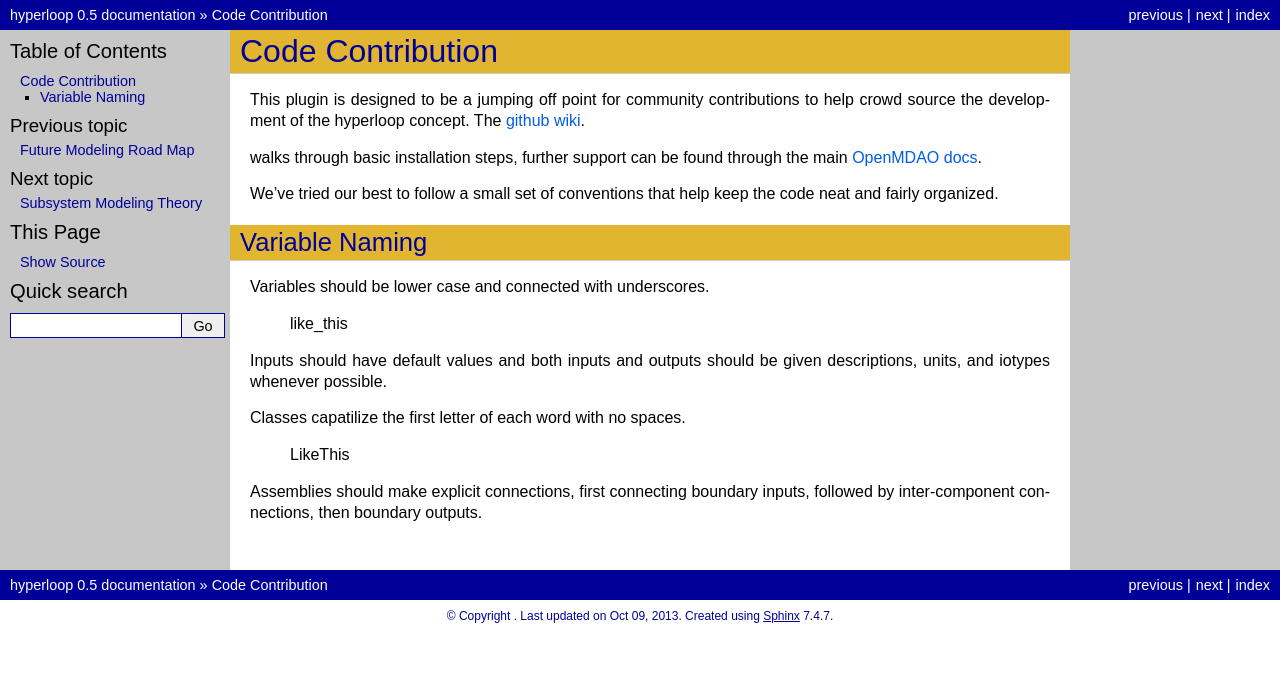
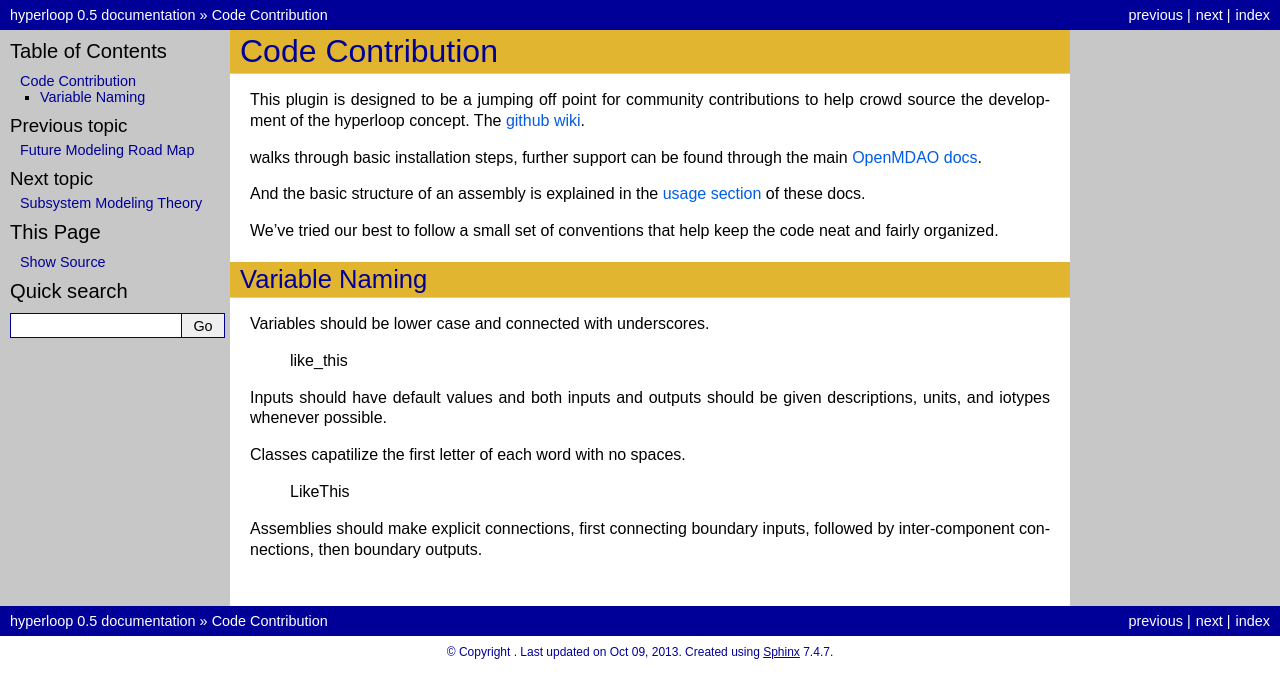
Before and after one commit to JustinSGray/Hyperloop, a Sphinx documentation site: the page built from docs/contribute.rst, in a window 1280 px wide. Shown: the top 698 px of the page. Built offline with Sphinx 7.4.7, drawn with Linux system fonts in a browser that asks for light colours.

Commit message:
added links in contribute section

```diff
--- a/docs/conf.py
+++ b/docs/conf.py
@@ -26,7 +26,7 @@ _sys_path_add(['images', 'src', 'src/hyperloop', 'src/hyperloop/cycle', 'src/hyp
 # coming with Sphinx (named 'sphinx.ext.*') or your custom ones.
 extensions = ['sphinx.ext.autodoc', 'sphinx.ext.intersphinx',
               'sphinx.ext.doctest', 'sphinx.ext.todo','openmdao.util.doctools',
-              'sphinx.ext.viewcode','sphinx.ext.mathjax', 'sphinxtogithub'
+              'sphinx.ext.viewcode','sphinx.ext.mathjax'
       ]
 
 # Add any paths that contain templates here, relative to this directory.
--- a/docs/contribute.rst
+++ b/docs/contribute.rst
@@ -10,6 +10,8 @@ source the development of the hyperloop concept. The `github wiki`__.
 walks through basic installation steps, further support can be found through the main `OpenMDAO docs`__.
 
 .. __: http://openmdao.org/docs/
+
+And the basic structure of an assembly is explained in the :ref:`usage section <Usage>`  of these docs.
 
 We've tried our best to follow a small set of
 conventions that help keep the code neat and fairly organized.
--- a/docs/usage.rst
+++ b/docs/usage.rst
@@ -1,3 +1,5 @@
+.. _`Usage`:
+
 ==============================
 Usage Example
 ==============================
```
